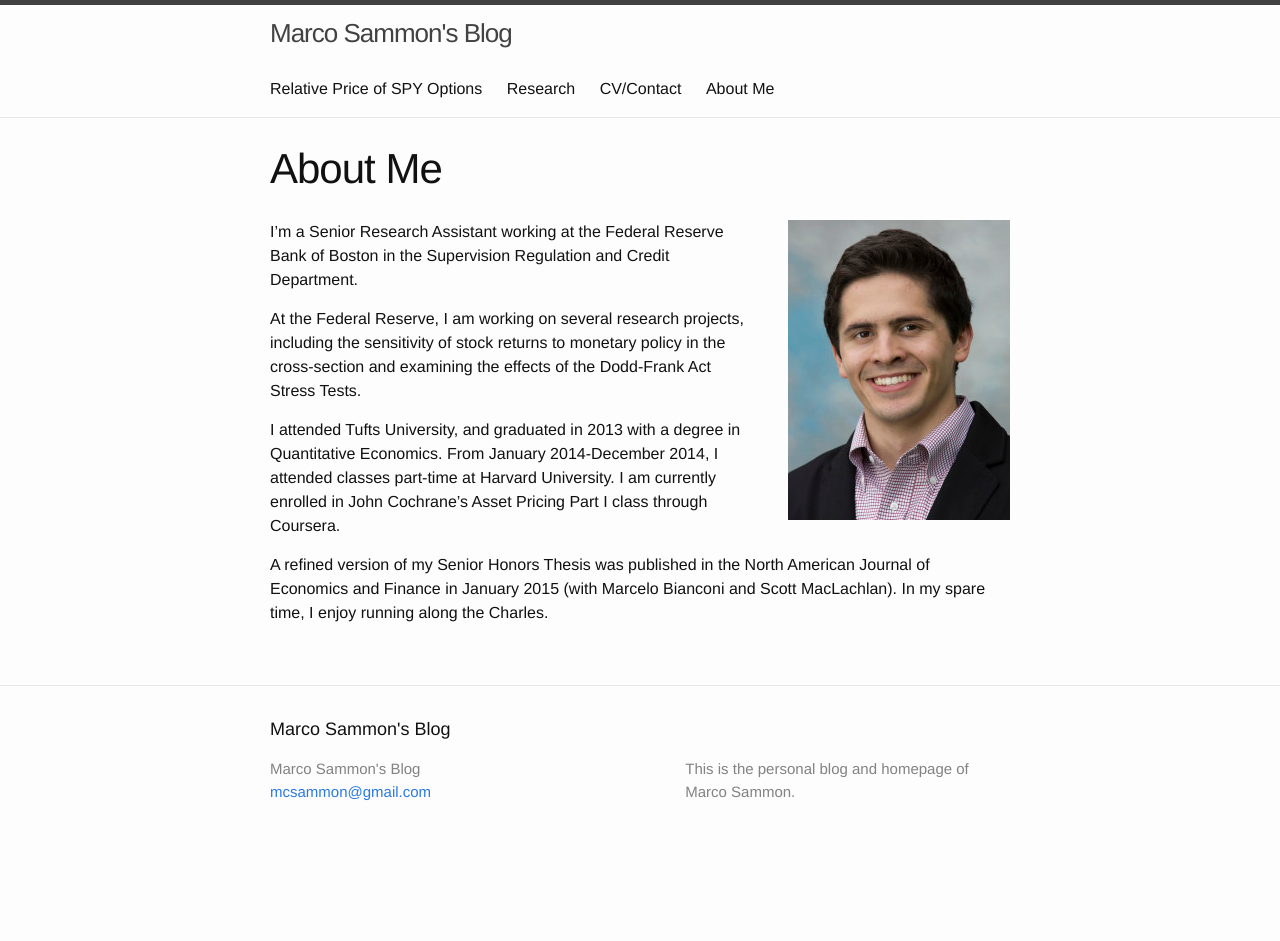
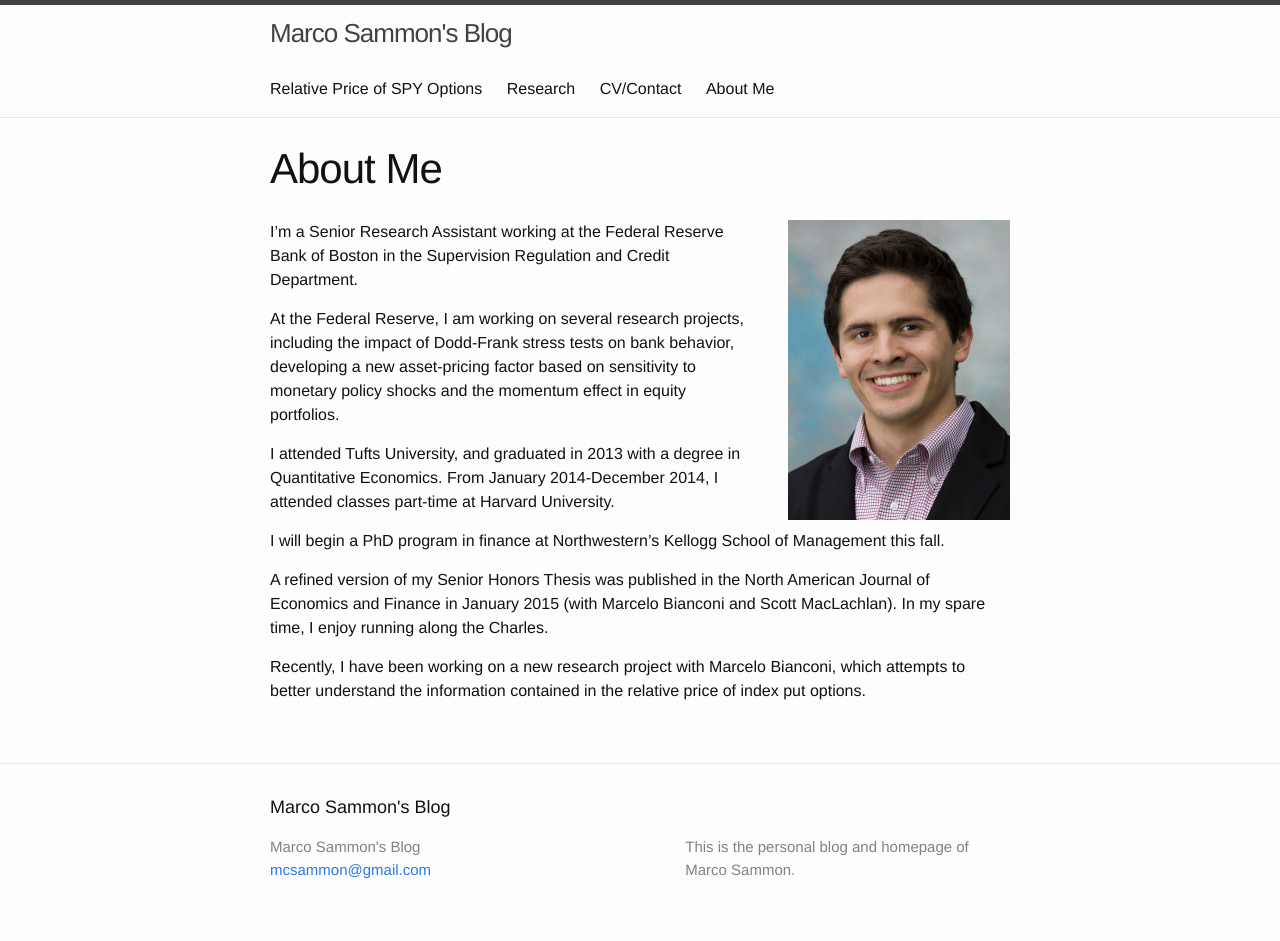
Before and after one commit to mcsammon/mcsammon.github.io, a Jekyll site: the page built from about-me.md, in a window 1280 px wide. Built offline with Jekyll 4.4.1, drawn with Linux system fonts in a browser that asks for light colours; before the commit the page ends 900 px from its top, so only the background shows below that.

Commit message:
Updated About Me Page

```diff
--- a/about-me.md
+++ b/about-me.md
@@ -10,15 +10,16 @@ order: 4
 I’m a Senior Research Assistant working at the Federal Reserve Bank of Boston in
 the Supervision Regulation and Credit Department.
 
-At the Federal Reserve, I am working on several research projects, including the
-sensitivity of stock returns to monetary policy in the
-cross-section and examining the effects of the Dodd-Frank Act Stress Tests.
+At the Federal Reserve, I am working on several research projects, including the impact of Dodd-Frank stress tests on bank behavior, developing a new asset-pricing factor based on sensitivity to monetary policy shocks and the momentum effect in equity portfolios.
 
 I attended Tufts University, and graduated in 2013 with a degree in Quantitative
 Economics.  From January 2014-December 2014, I attended classes part-time at
-Harvard University. I am currently enrolled in John Cochrane’s Asset Pricing
-Part I class through Coursera.
+Harvard University.
+
+I will begin a PhD program in finance at Northwestern's Kellogg School of Management this fall.
 
 A refined version of my Senior Honors Thesis was published in the North American
 Journal of Economics and Finance in January 2015 (with Marcelo Bianconi and
 Scott MacLachlan). In my spare time, I enjoy running along the Charles.
+
+Recently, I have been working on a new research project with Marcelo Bianconi, which attempts to better understand the information contained in the relative price of index put options.
```
